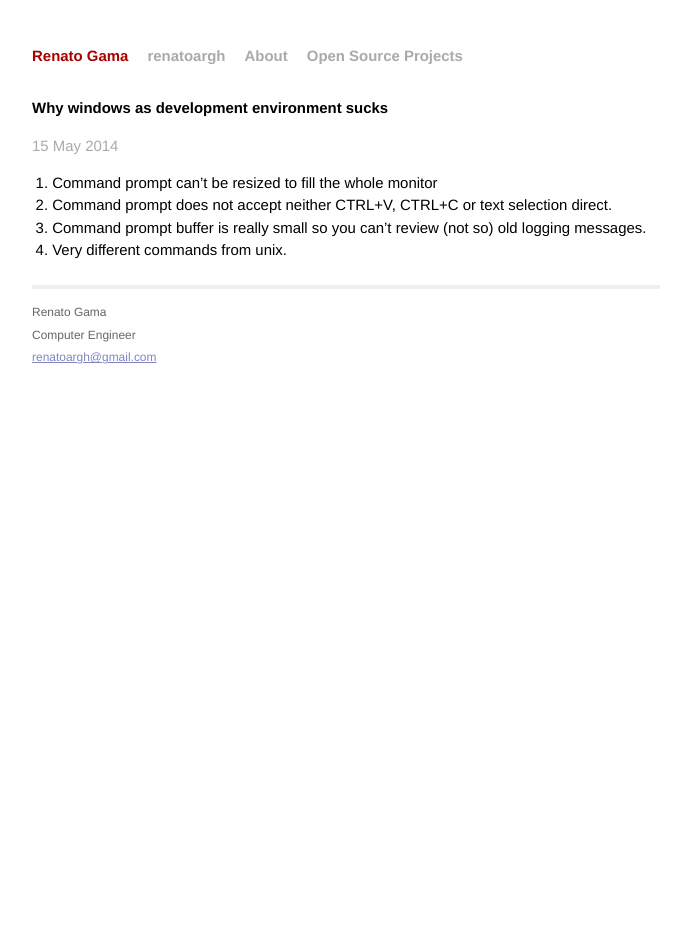
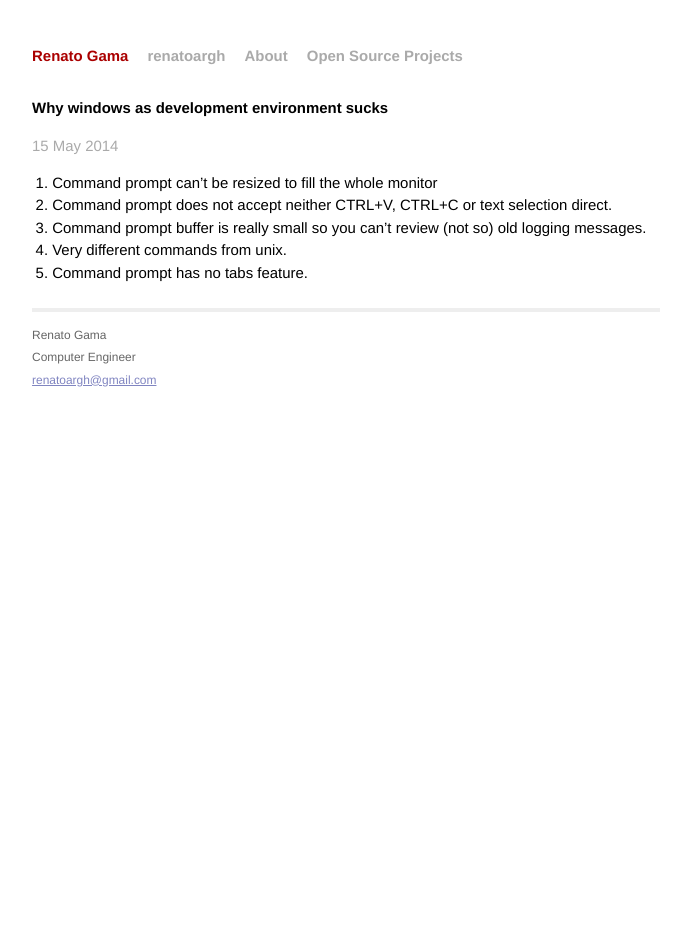
Before and after one commit to renatoargh/renatoargh.github.io, a Jekyll site: the page built from _posts/2014-05-15-why-windows-as-development-environment-sucks.md, in a window 1280 px wide. Shown: the whole page, without its empty margins (294-985 px from the left). Built offline with Jekyll 4.4.1, drawn with Linux system fonts in a browser that asks for light colours; Markdown is read by kramdown in place of the engine named in the settings; comment, search, counter and statistics services are not loaded.

Commit message:
Update 2014-05-15-why-windows-as-development-environment-sucks.md

```diff
--- a/_posts/2014-05-15-why-windows-as-development-environment-sucks.md
+++ b/_posts/2014-05-15-why-windows-as-development-environment-sucks.md
@@ -7,3 +7,4 @@ title: Why windows as development environment sucks
 2. Command prompt does not accept neither CTRL+V, CTRL+C or text selection direct.
 3. Command prompt buffer is really small so you can't review (not so) old logging messages.
 4. Very different commands from unix.
+5. Command prompt has no tabs feature.
```
